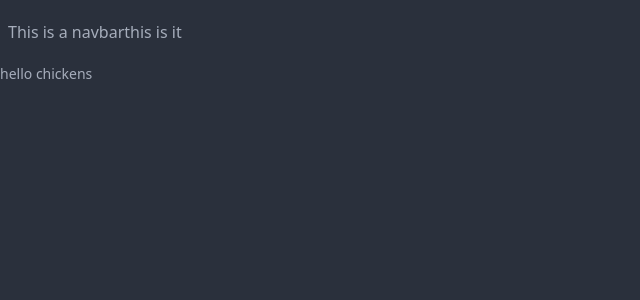
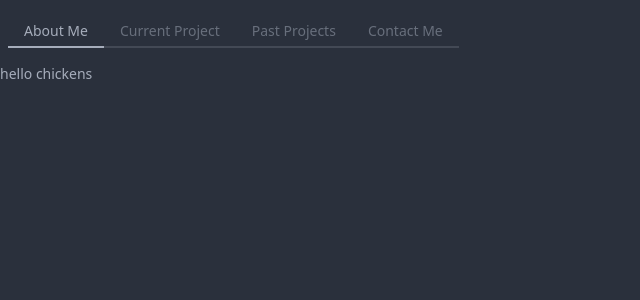
Before and after one commit to BeeJayTee/portfolio-2023, a React (Create React App) app: page / in a window 1280 px wide. Shown: the top 300 px of the page, without its empty margins (0-640 px from the left). Built offline with nearby package versions, Linux system fonts and the light colour scheme.

Commit message:
basic tab login

```diff
--- a/src/App.js
+++ b/src/App.js
@@ -1,9 +1,12 @@
 import Navbar from "./components/Navbar";
+import { useState } from "react";
 
 function App() {
+  const [activeTab, setActiveTab] = useState("1");
+
   return (
     <div className="App">
-      <Navbar />
+      <Navbar activeTab={activeTab} setActiveTab={setActiveTab} />
       <h1 className="text-sm">hello chickens</h1>
     </div>
   );
--- a/src/components/Navbar.js
+++ b/src/components/Navbar.js
@@ -1,8 +1,49 @@
-const Navbar = () => {
+const Navbar = ({ activeTab, setActiveTab }) => {
+  const handleClick = (e) => {
+    setActiveTab(e.target.value);
+  };
   return (
     <div className="navbar">
-      This is a navbar
-      <span>this is it</span>
+      <nav>
+        <div className="tabs">
+          <button
+            value="1"
+            onClick={handleClick}
+            className={`tab tab-bordered ${
+              activeTab === "1" ? "tab-active" : ""
+            }`}
+          >
+            About Me
+          </button>
+          <button
+            value="2"
+            onClick={handleClick}
+            className={`tab tab-bordered ${
+              activeTab === "2" ? "tab-active" : ""
+            }`}
+          >
+            Current Project
+          </button>
+          <button
+            value="3"
+            onClick={handleClick}
+            className={`tab tab-bordered ${
+              activeTab === "3" ? "tab-active" : ""
+            }`}
+          >
+            Past Projects
+          </button>
+          <button
+            value="4"
+            onClick={handleClick}
+            className={`tab tab-bordered ${
+              activeTab === "4" ? "tab-active" : ""
+            }`}
+          >
+            Contact Me
+          </button>
+        </div>
+      </nav>
     </div>
   );
 };
```
